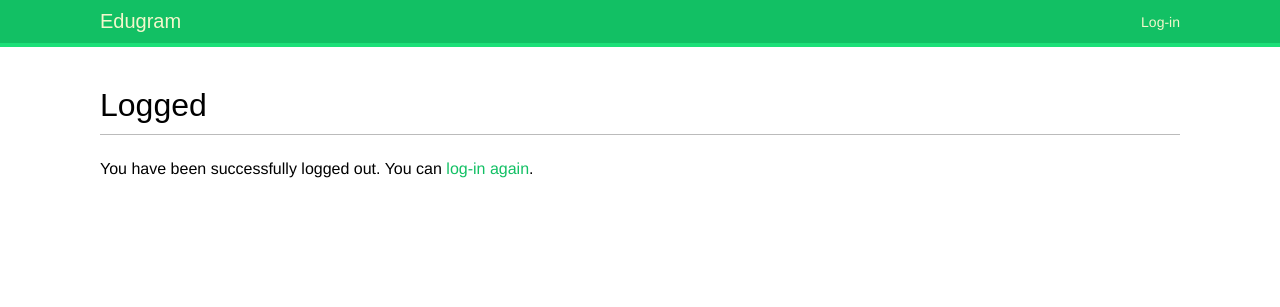
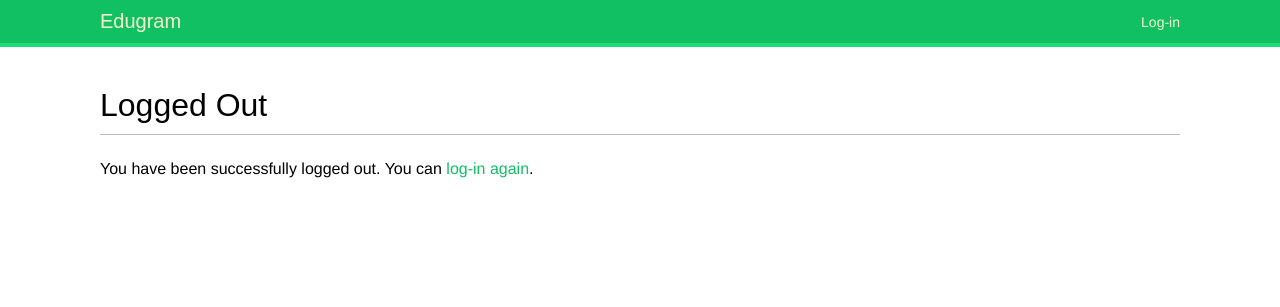
Before and after one commit to magicmangowagon/bookmarks, a Django app: page /account/logout/ in a window 1280 px wide. Shown: the top 307 px of the page. Run offline with Django 3.2, Linux system fonts and the light colour scheme; some web fonts are replaced.

Commit message:
fixed log out, stupid error on logged_out template. TIL messing up spacing in template tags with chuck an error on page load...

```diff
--- a/account/templates/registration/logged_out.html
+++ b/account/templates/registration/logged_out.html
@@ -3,6 +3,6 @@
 {% block title %}Logged out{% endblock %}
 
 {% block content %}
-    <h1>Logged</h1>
-    <p>You have been successfully logged out. You can <a href="{% url "login "%}">log-in again</a>.</p>
+    <h1>Logged Out</h1>
+    <p>You have been successfully logged out. You can <a href="{% url "login" %}">log-in again</a>.</p>
 {% endblock %}
--- a/account/urls.py
+++ b/account/urls.py
@@ -1,11 +1,10 @@
-from django.urls import path, include
+from django.urls import path
 from django.contrib.auth import views as auth_views
 from . import views
 
 
 urlpatterns = [
     # post views
-    # path('login/', views.user_login, name='login'),
     path('login/', auth_views.LoginView.as_view(), name='login'),
     path('logout/', auth_views.LogoutView.as_view(), name='logout'),
     path('', views.dashboard, name='dashboard'),
```
